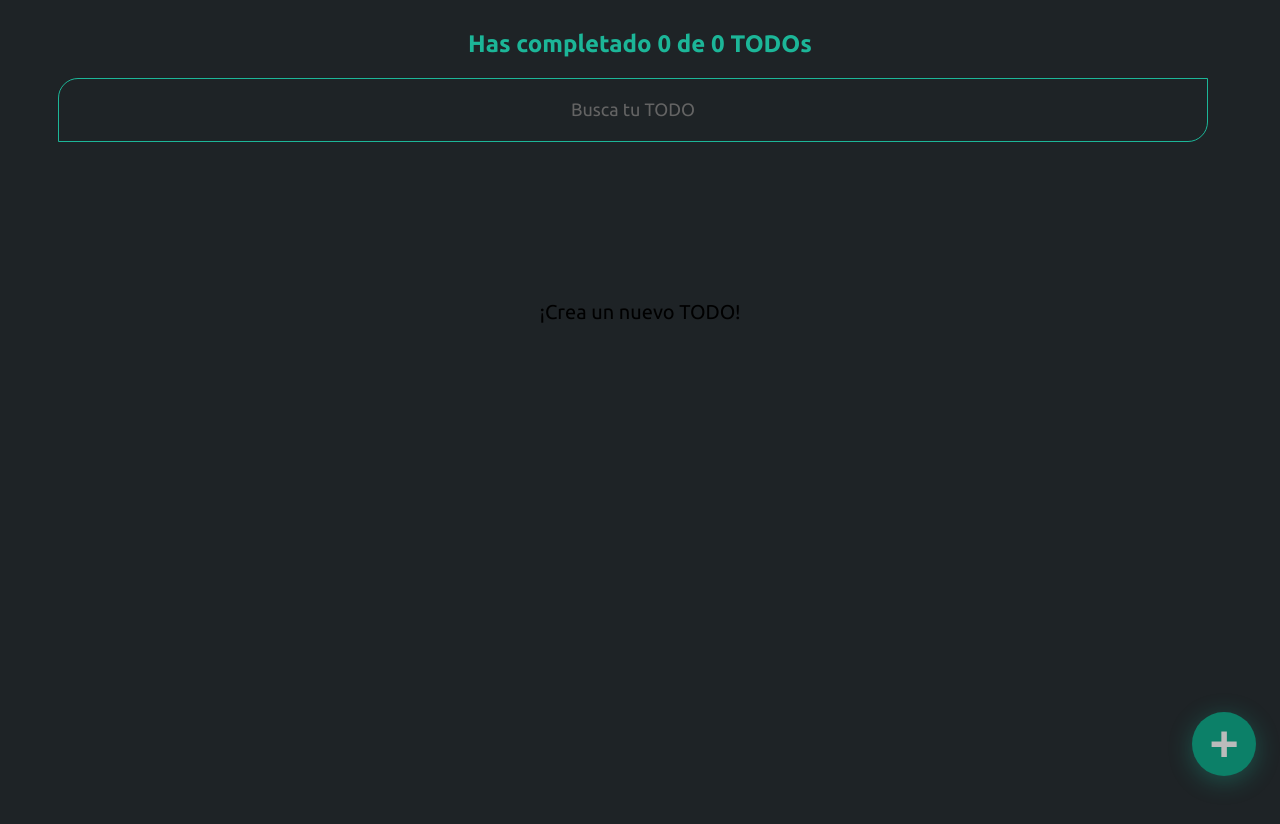
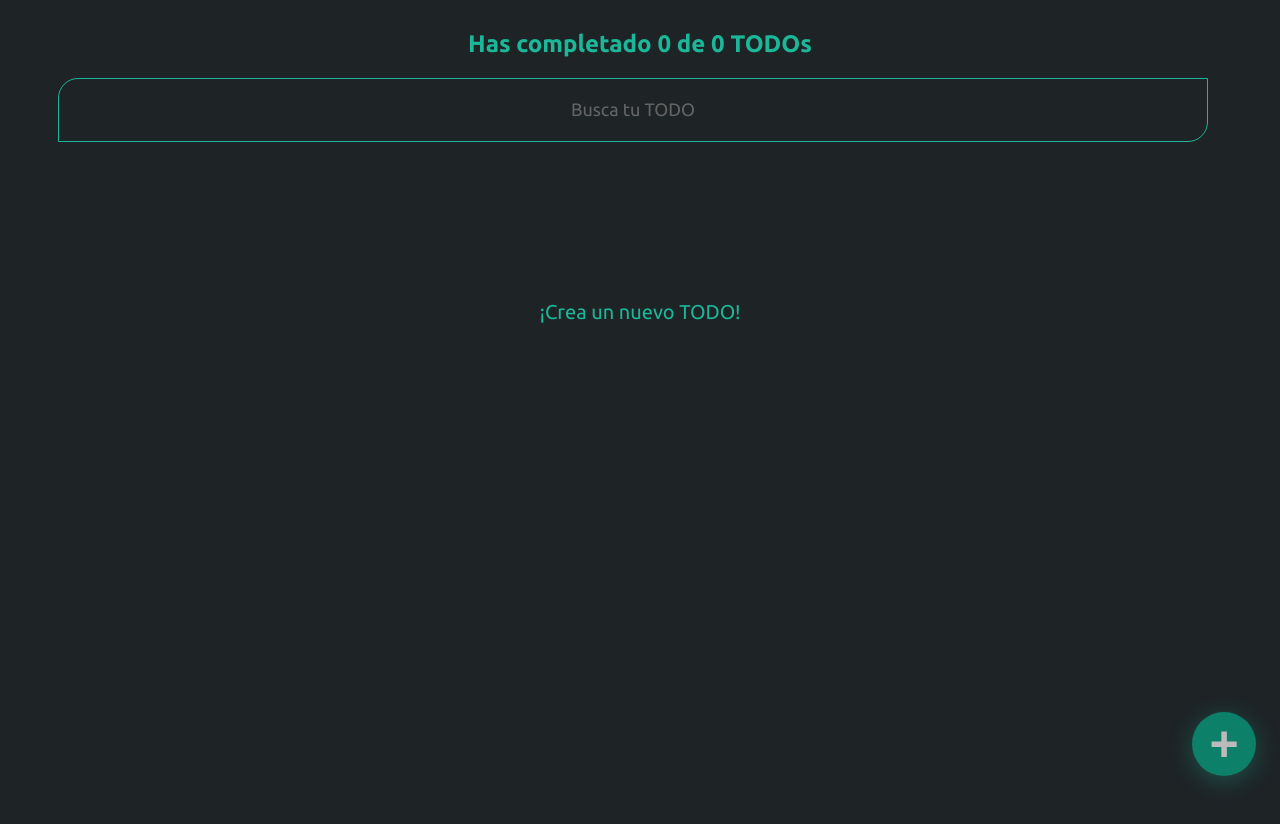
Before and after one commit to hernan1122/react-proyecto-todo, a React (Create React App) app: page / in a window 1280 px wide. Shown: the top 824 px of the page. Built offline with nearby package versions, Linux system fonts and the light colour scheme; a web font is replaced by a local one.

Commit message:
cambio de de estilos

```diff
--- a/src/css/EmptyTodos.css
+++ b/src/css/EmptyTodos.css
@@ -5,4 +5,5 @@ p {
   display: flex;
   justify-content: center;
   align-items: center;
+  color: #1cb698;
 }
--- a/src/css/TodosLoading.css
+++ b/src/css/TodosLoading.css
@@ -14,6 +14,7 @@
   font-size: 18px;
   line-height: 24px;
   font-weight: 400;
+  color: #1cb698;
 }
 .LoadingTodo-completeIcon,
 .LoadingTodo-deleteIcon {
--- a/src/css/index.css
+++ b/src/css/index.css
@@ -2,8 +2,7 @@ body {
   margin: 0;
   padding: 0;
   background: #1e2326;
-/*   color: #1cb698;
- */  font-family: 'Ubuntu', sans-serif;
+  font-family: 'Ubuntu', sans-serif;
 }
 
 #root {
```
